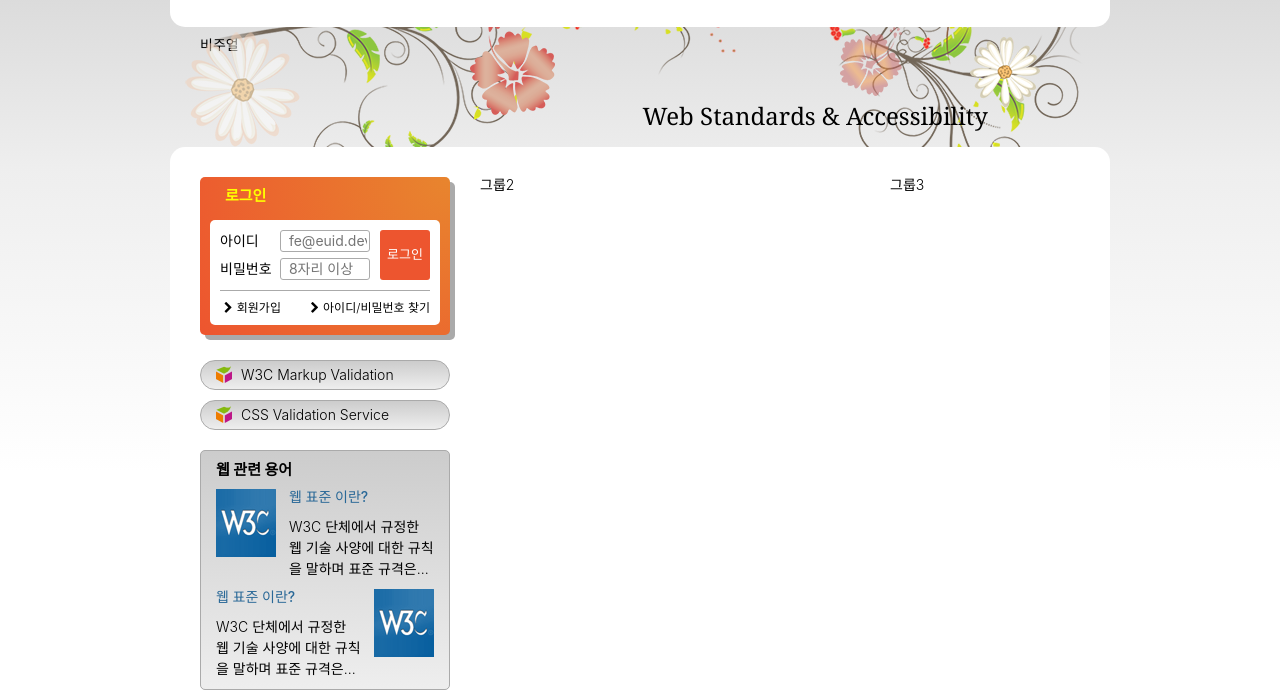
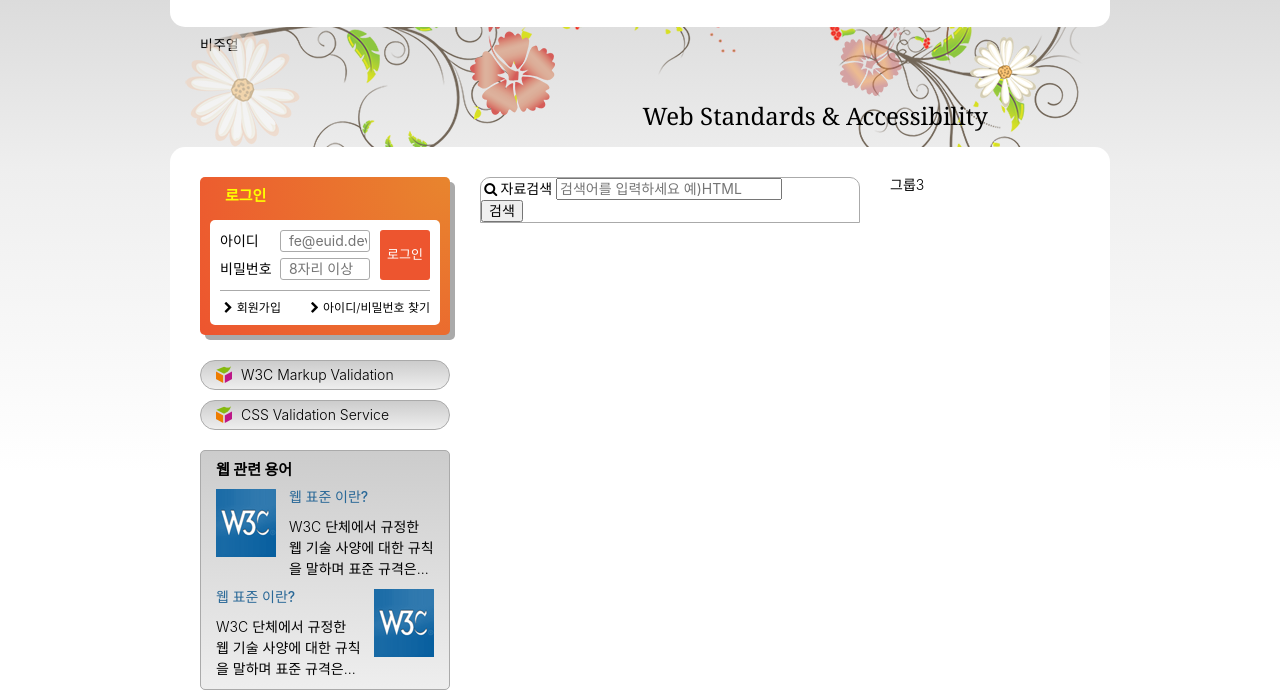
Before and after one commit to ansoooniii/webcafe, a plain HTML site: page index.html in a window 1280 px wide. Shown: the part 139-831 px from the top of the page. Drawn offline with nearby package versions, Linux system fonts and the light colour scheme; a web font is replaced by a local one.

Commit message:
검색 폼 마크업

```diff
--- a/index.html
+++ b/index.html
@@ -214,7 +214,22 @@
         </dl>
       </section>
      </div>
-     <div class="group group2">그룹2</div>
+     <div class="group group2">
+      <h2 class="sr-only">검색</h2>
+      <form action="/" class="search-form">
+        <fieldset>
+          <legend class="sr-only">검색 폼</legend>
+          <div class="search-input">
+            <lable for="search"> <span class="icon-search"></span>자료검색</lable>
+            <input type="search" id="search" name="search" required placeholder="검색어를 입력하세요 예)HTML" />
+
+          </div>
+          <button class="search-button" type="submit">검색</button>
+
+        </fieldset>
+
+      </form>
+     </div>
      <div class="group group3">그룹3</div>
   </main>
   <div class="slogan">슬로건</div>
--- a/styles/main.css
+++ b/styles/main.css
@@ -526,6 +526,26 @@ fieldset{
   }
 }
 
+/* 자료 검색 */
+.search-form{
+  background-color: var(--gray200) linear-gradient(var(--gray200), var(--gray100));
+  border: 1px solid var(--gray300);
+  border-radius: 10px 10px 0 0;
+
+  fieldset{
+
+  }
+
+  .lable{
+    display: inline-block;
+    font-size: 1.5rem;
+
+  }
+
+  .lnput{
+
+  }
+}
 
 
 /* 슬로건 */
```
